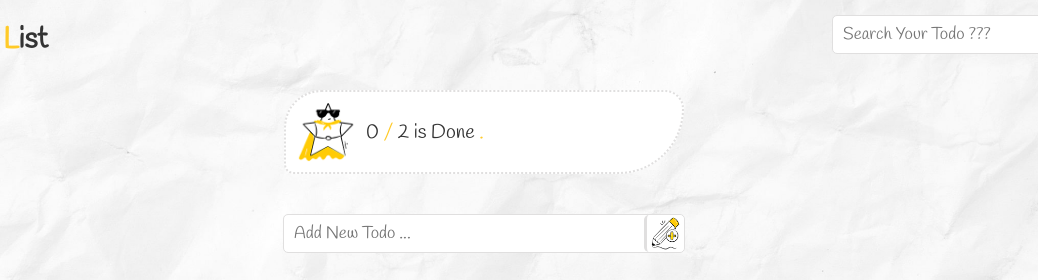
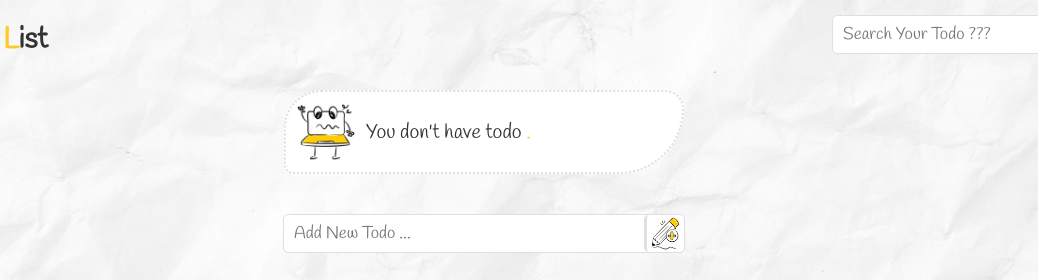
Before and after one commit to nargesrabiee/TodoListWithJs_Redux, a plain HTML site: page index.html in a window 1280 px wide. Shown: the top 280 px of the page, 156-1194 px from the left. Drawn offline with nearby package versions, Linux system fonts and the light colour scheme.

Commit message:
Add status part

```diff
--- a/app.js
+++ b/app.js
@@ -7,9 +7,10 @@ window.removeTodoHandler = removeTodoHandler;
 // DOM Elem
 const addInput = document.querySelector('.add-input')
 const searchInput = document.querySelector('.search-input')
-const todosContainerElem = document.querySelector('.todos-container')
 const addBtn = document.querySelector('.add-btn')
 const searchBtn = document.querySelector('.search-btn')
+const todosContainerElem = document.querySelector('.todos-container')
+const statusContainerElem = document.querySelector('.status-container')
 
 // Declare Reducer
 function todoReducer(state = [], action) {
@@ -50,6 +51,10 @@ function todoReducer(state = [], action) {
 const store = Redux.createStore(todoReducer)
 
 // Declare Events
+window.addEventListener('load', () => {
+    statusHandler()
+})
+
 addBtn.addEventListener('click', event => {
     event.preventDefault()
     const newTodoTitle = addInput.value;
@@ -57,6 +62,7 @@ addBtn.addEventListener('click', event => {
     const allTodos = store.getState()
     addInput.value = ''
     generateTodoLi(allTodos)
+    statusHandler()
 })
 
 addInput.addEventListener('keypress', event => {
@@ -66,6 +72,7 @@ addInput.addEventListener('keypress', event => {
         const allTodos = store.getState()
         event.target.value = ''
         generateTodoLi(allTodos)
+        statusHandler()
     }
 })
 
@@ -132,10 +139,38 @@ function completeTodoHandler(todoID) {
     store.dispatch(doTodoAction(todoID))
     const allTodos = store.getState()
     generateTodoLi(allTodos)
+    statusHandler()
 }
 
 function removeTodoHandler(todoID) {
     store.dispatch(removeTodoAction(todoID))
     const allTodos = store.getState()
     generateTodoLi(allTodos)
+    statusHandler()
 }
+
+function statusHandler() {
+    statusContainerElem.innerHTML = ''
+
+    const allTodos = store.getState()
+    const todosCount = allTodos.length
+    const todosDone = []
+    allTodos.forEach(todo => {
+        if (todo.isComplete) {
+            todosDone.push(todo)
+        }
+    })
+
+    const todosDoneCount = todosDone.length
+    statusContainerElem.insertAdjacentHTML('beforeend', `
+        <div class="status">
+            <img src="${todosCount ? './icons/success.png' : './icons/notodo.png'}" alt="status image">
+            <p class="text ${!todosCount && 'hidden'}">
+                ${todosDoneCount} <span>/</span> ${todosCount} is Done <span>.</span>
+            </p>
+            <p class="text ${todosCount && 'hidden'}">
+                You don't have todo <span>.</span>
+            </p>
+        </div>`
+    )
+}
--- a/index.html
+++ b/index.html
@@ -30,12 +30,6 @@
             </nav>
 
             <div class="status-container">
-                <div class="status">
-                    <img src="./icons/success.png" alt="status image">
-                    <p class="text">
-                        0 <span>/</span> 2 is Done <span>.</span>
-                    </p>
-                </div>
             </div>
 
             <div class="input-btns-container">
@@ -47,23 +41,6 @@
         </section>
         <section class="body-section">
             <ul class="todos-container">
-                <!-- <li class="todo-container">
-                    <p class="todo-title">learn redux</p>
-                    <div class="todo-btns">
-                        <img class="icon-btn delete-btn" src="./icons/delete.png" alt="delete btn">
-                        <img class="icon-btn incomplete-btn" src="./icons/incomplete.png" alt="incomplete btn">
-                    </div>
-                    <img class="done-img" src="./icons/done.png" alt="done todo">
-                </li> -->
-
-                <!-- <li class="todo-container todo-done">
-                    <p class="todo-title">learn JS</p>
-                    <div class="todo-btns">
-                        <img class="icon-btn delete-btn" src="./icons/delete.png" alt="delete btn">
-                        <img class="icon-btn incomplete-btn" src="./icons/complete.png" alt="incomplete btn">
-                    </div>
-                    <img class="done-img active" src="./icons/done.png" alt="done todo">
-                </li> -->
             </ul>
         </section>
     </div>
--- a/style.css
+++ b/style.css
@@ -75,6 +75,10 @@ nav span {
 
 .status p {
     font-size: 20px;
+}
+
+.status .text.hidden {
+    display: none;
 }
 
 .status span {
```
